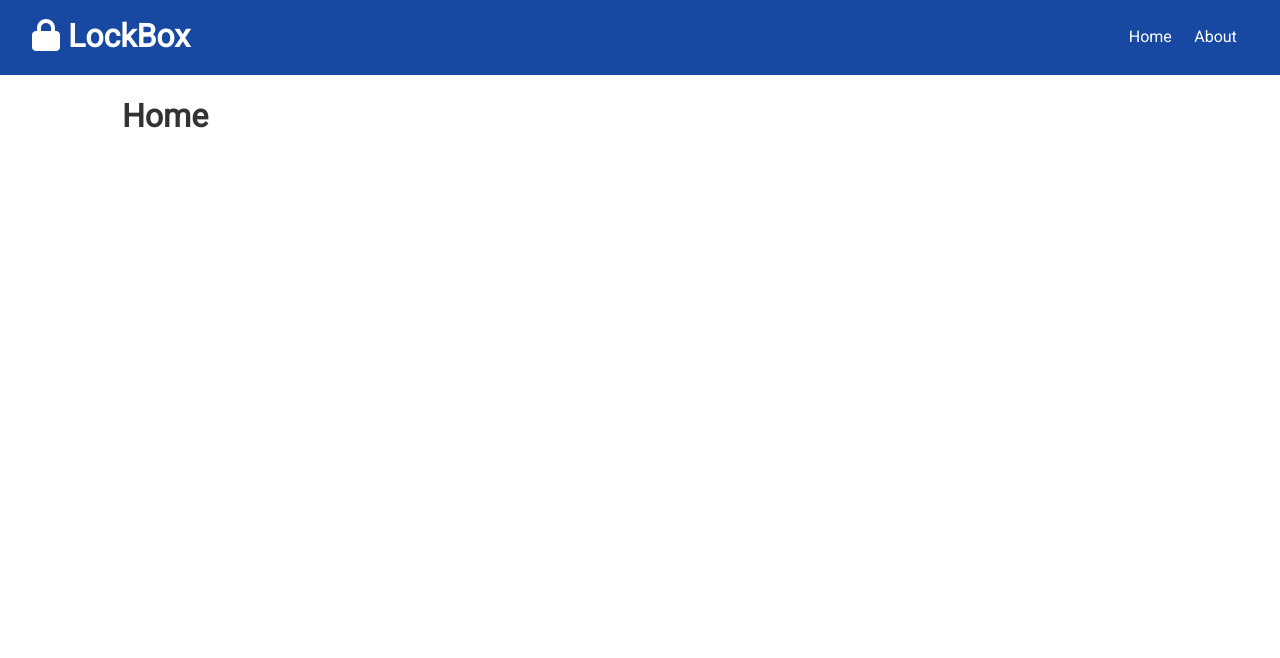
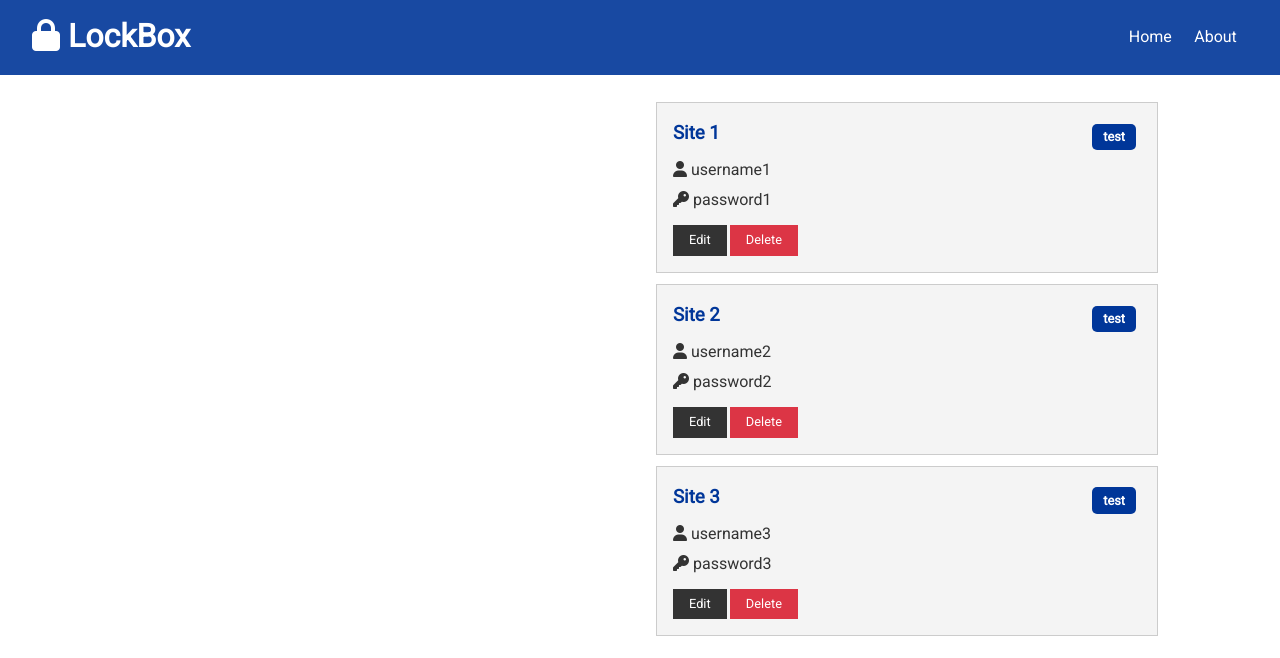
Before and after one commit to DevMike42/LockBox, a React (Create React App) app in the folder client/: page / in a window 1280 px wide. Shown: the top 658 px of the page. Built offline with nearby package versions, Linux system fonts and the light colour scheme; the HTML template or start-up script is replaced by a standard one.

Commit message:
Created components for Passwords and PasswordItem

```diff
--- a/client/src/components/pages/Home.js
+++ b/client/src/components/pages/Home.js
@@ -1,9 +1,15 @@
 import React from 'react';
+import Passwords from '../passwords/Passwords';
 
 const Home = () => {
   return (
-    <div>
-      <h1>Home</h1>
+    <div className="grid-2">
+      <div>
+        {/* Password Form */}
+      </div>
+      <div>
+        <Passwords />
+      </div>
     </div>
   )
 };
--- /dev/null
+++ b/client/src/components/passwords/PasswordItem.js
@@ -0,0 +1,35 @@
+import React from 'react';
+import PropTypes from 'prop-types';
+
+const PasswordItem = ({ password }) => {
+  const { id, name, loginId, sitePassword, link, notes } = password;
+
+  return (
+    <div className="card bg-light">
+      <h3 className="text-primary text-left">
+        {name}{' '}
+        <span
+          style={{ float: 'right' }}
+          className={'badge badge-primary'}>test</span>
+      </h3>
+      <ul className="list">
+        {loginId && (<li>
+          <i className="fas fa-user"></i> {loginId}
+        </li>)}
+        {sitePassword && (<li>
+          <i className="fas fa-key"></i> {sitePassword}
+        </li>)}
+      </ul>
+      <p>
+        <button className="btn btn-dark btn-sm">Edit</button>
+        <button className="btn btn-danger btn-sm">Delete</button>
+      </p>
+    </div>
+  )
+};
+
+PasswordItem.propTypes = {
+  password: PropTypes.object.isRequired
+};
+
+export default PasswordItem;
--- /dev/null
+++ b/client/src/components/passwords/Passwords.js
@@ -0,0 +1,19 @@
+import React, { Fragment, useContext } from 'react';
+import PasswordItem from './PasswordItem';
+import PasswordContext from '../../context/password/passwordContext';
+
+const Passwords = () => {
+  const passwordContext = useContext(PasswordContext);
+
+  const { passwords } = passwordContext;
+
+  return (
+    <Fragment>
+      {passwords.map(password => (
+        <PasswordItem key={password.id} password={password} />
+      ))}
+    </Fragment>
+  )
+};
+
+export default Passwords;
```
